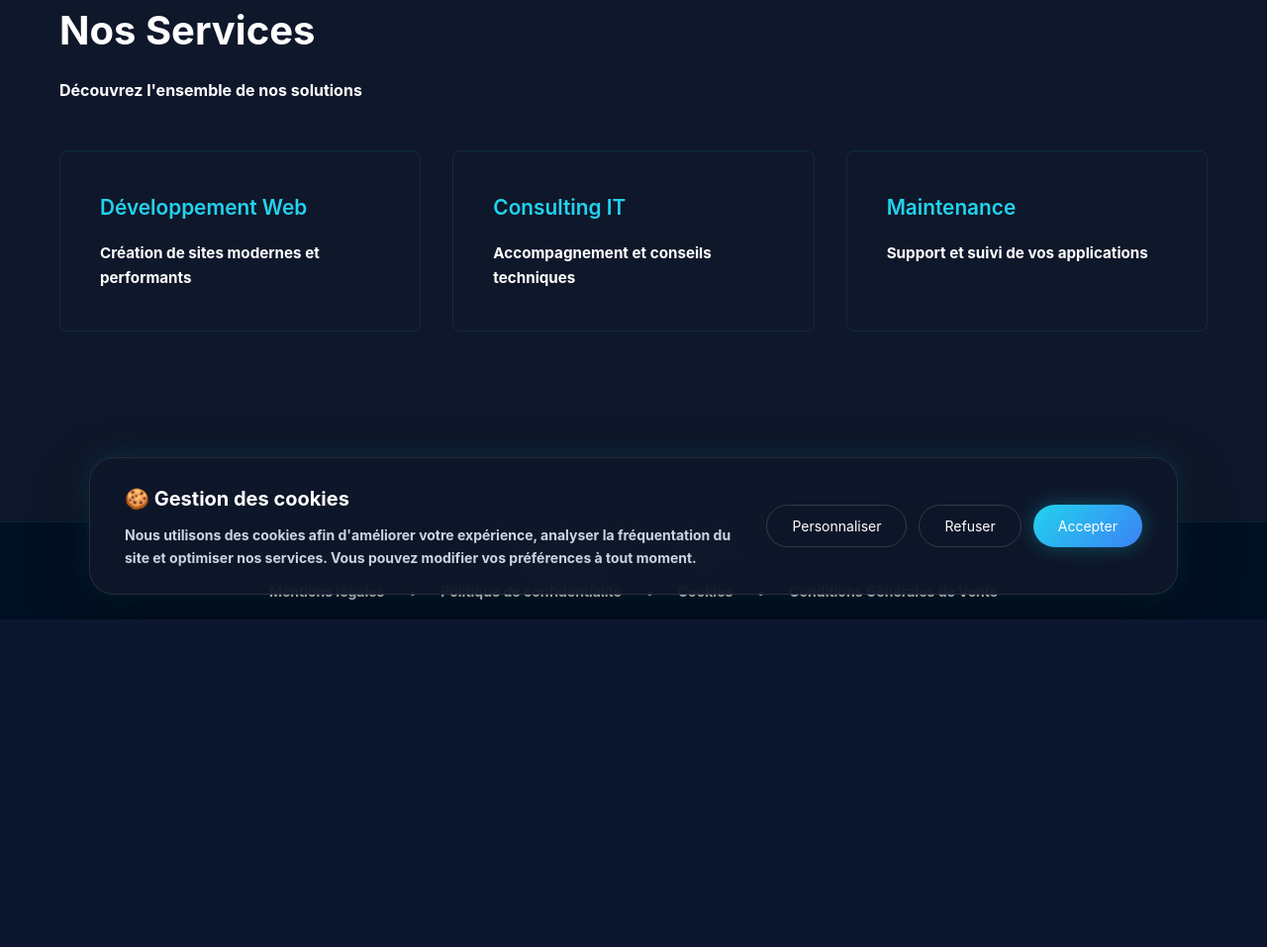
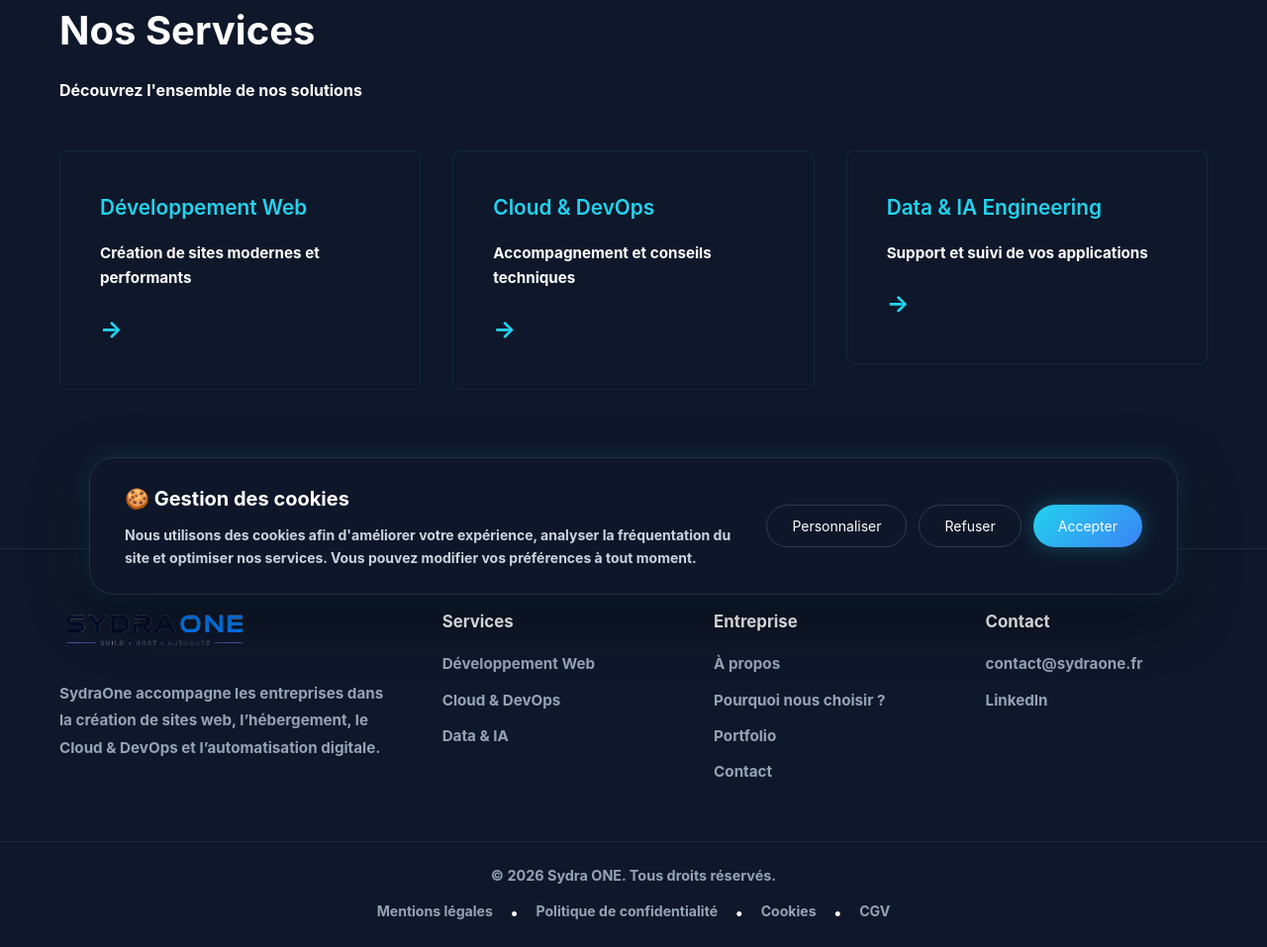
Before and after one commit to Sydra-ONE/Sydra-Website, a Flask app: page /services in a window 1280 px wide. Shown: the part 174-1131 px from the top of the page at 99% size. Before the commit the page ends 800 px from the top, so only its background shows below. Run offline with Flask 3, Linux system fonts and the light colour scheme.

Commit message:
Maj pp + service + footer

```diff
--- a/static/css/style.css
+++ b/static/css/style.css
@@ -427,14 +427,23 @@ section h2 {
     border: 1px solid rgba(0, 217, 255, 0.1);
     padding: 2.5rem;
     border-radius: 8px;
-    transition: all 0.3s ease;
+    transition:0.35s ease;
     position: relative;
+    cursor:pointer;
 }
 
 .service-card:hover {
-    transform: translateY(-6px);
+    transform: translateY(-8px);
     border-color: var(--accent);
-    box-shadow: 0 12px 40px rgba(0, 217, 255, 0.15);
+    box-shadow:
+        0 15px 35px rgba(34,211,238,0.15),
+        0 0 25px rgba(34,211,238,0.1);
+}
+
+.service-card-link{
+    text-decoration:none;
+    color:inherit;
+    display:block;
 }
 
 .service-card h3 {
@@ -449,6 +458,19 @@ section h2 {
     font-size: 0.95rem;
     line-height: 1.7;
 }
+
+.service-arrow{
+    display:block;
+    margin-top:20px;
+    font-size:24px;
+    color:var(--accent);
+    transition:0.3s ease;
+}
+
+.service-card:hover .service-arrow{
+    transform:translateX(8px);
+}
+
 
 /* Contact Section */
 .contact-hero {
@@ -763,35 +785,100 @@ section h2 {
 
 /* Footer */
 footer {
-    background: rgba(1, 15, 35, 0.95);
-    color: var(--medium-text);
+    background: #0f172a;
+    border-top: 1px solid rgba(255,255,255,0.08);
+    padding: 60px 0 0;
+    margin-top: 80px;
+}
+
+.footer-container {
+    display: grid;
+    grid-template-columns: 1.5fr 1fr 1fr 1fr;
+    gap: 50px;
+    padding-bottom: 45px;
+}
+
+.footer-logo {
+    max-width: 190px;
+    margin-bottom: 20px;
+}
+
+.footer-description {
+    color: #94a3b8;
+    line-height: 1.8;
+    max-width: 360px;
+    font-size: 0.95rem;
+}
+
+.footer-column h3 {
+    color: #ffffff;
+    margin-bottom: 18px;
+    font-size: 1.05rem;
+}
+
+.footer-column a {
+    display: block;
+    color: #94a3b8;
+    text-decoration: none;
+    margin-bottom: 12px;
+    font-size: 0.95rem;
+    transition: 0.3s ease;
+}
+
+.footer-column a:hover {
+    color: #67e8f9;
+    transform: translateX(5px);
+}
+
+.footer-bottom {
+    border-top: 1px solid rgba(255,255,255,0.08);
+    padding: 22px 20px;
     text-align: center;
-    padding: 1rem 0;
-    margin-top: 0;
-    border-top: 1px solid rgba(0, 217, 255, 0.1);
+}
+
+.footer-bottom p {
+    color: #94a3b8;
+    margin-bottom: 14px;
     font-size: 0.9rem;
 }
 
 .footer-links {
-    display:flex;
-    justify-content:center;
-    align-items:center;
-    flex-wrap:wrap;
-    gap:25px;
-    margin-top:20px;
+    display: flex;
+    justify-content: center;
+    flex-wrap: wrap;
+    gap: 18px;
 }
 
 .footer-links a {
-    color:var(--text-secondary);
-    text-decoration:none;
-    font-size:14px;
-    transition:0.3s ease;
+    color: #94a3b8;
+    text-decoration: none;
+    font-size: 0.88rem;
+    transition: 0.3s ease;
 }
 
 .footer-links a:hover {
-    color:var(--primary-light);
-    text-shadow:
-    0 0 10px rgba(34,211,238,0.5);
+    color: #67e8f9;
+}
+
+@media (max-width: 900px) {
+    .footer-container {
+        grid-template-columns: 1fr 1fr;
+    }
+}
+
+@media (max-width: 600px) {
+    .footer-container {
+        grid-template-columns: 1fr;
+        text-align: center;
+    }
+
+    .footer-description {
+        margin: auto;
+    }
+
+    .footer-logo {
+        margin: 0 auto 20px;
+    }
 }
 
 
--- a/templates/about.html
+++ b/templates/about.html
@@ -43,7 +43,7 @@
                 </div>
             </div>
             <div class="quote-image">
-                <img src="{{ url_for('static', filename='pictures/pp/pp_desvoy.jpg') }}" alt="Photo Dimitri DESVOY" class="quote-img">
+                <img src="{{ url_for('static', filename='pictures/pp/pp_desvoy.jpeg') }}" alt="Photo Dimitri DESVOY" class="quote-img">
             </div>
         </div>
 
@@ -89,7 +89,7 @@
                 </div>
             </div>
             <div class="quote-image">
-                <img src="{{ url_for('static', filename='pictures/pp/pp_chafi.jpg') }}" alt="Photo Samir CHAFI" class="quote-img">
+                <img src="{{ url_for('static', filename='pictures/pp/pp_chafi.jpeg') }}" alt="Photo Samir CHAFI" class="quote-img">
             </div>
         </div>
     </div>
--- a/templates/base.html
+++ b/templates/base.html
@@ -59,27 +59,57 @@
 
     <!-- Footer -->
     <footer>
-        <div class="container footer-content">
-            <p class="footer-copyright">&copy; 2026 Sydra ONE. Tous droits réservés.</p>
+        <div class="container footer-container">
+
+            <div class="footer-column">
+                <img src="{{ url_for('static', filename='pictures/logo/logo_txt_sydra.png') }}"
+                    alt="SydraOne"
+                    class="footer-logo">
+
+                <p class="footer-description">
+                    SydraOne accompagne les entreprises dans la création de sites web,
+                    l’hébergement, le Cloud & DevOps et l’automatisation digitale.
+                </p>
+            </div>
+
+            <div class="footer-column">
+                <h3>Services</h3>
+                <a href="/services/web">Développement Web</a>
+                <a href="/services/Cloud_et_DevOps">Cloud & DevOps</a>
+                <a href="/services/Data_IA">Data & IA</a>
+            </div>
+
+            <div class="footer-column">
+                <h3>Entreprise</h3>
+                <a href="/about">À propos</a>
+                <a href="/why_us">Pourquoi nous choisir ?</a>
+                <a href="/portfolio">Portfolio</a>
+                <a href="/contact">Contact</a>
+            </div>
+
+            <div class="footer-column">
+                <h3>Contact</h3>
+                <a href="mailto:contact@sydraone.fr">contact@sydraone.fr</a>
+                <a href="https://www.linkedin.com/in/sydra-one/" target="_blank">LinkedIn</a>
+            </div>
+
+        </div>
+
+        <div class="footer-bottom">
+            <p>&copy; 2026 Sydra ONE. Tous droits réservés.</p>
+
             <div class="footer-links">
-                <a href="/mentions-legales">
-                    Mentions légales
-                </a>
+                <a href="/mentions-legales">Mentions légales</a>
                 •
-                <a href="/confidentialite">
-                     Politique de confidentialité
-                </a>
+                <a href="/confidentialite">Politique de confidentialité</a>
                 •
-                <a href="/cookies">
-                     Cookies
-                </a>
+                <a href="/cookies">Cookies</a>
                 •
-                <a href="/cgv">
-                    Conditions Générales de Vente
-                </a>
+                <a href="/cgv">CGV</a>
             </div>
         </div>
     </footer>
+
 
     <script>
         const zoomableImages = document.querySelectorAll('.zoomable');
--- a/templates/mentions_legales.html
+++ b/templates/mentions_legales.html
@@ -33,7 +33,7 @@ Mentions légales - SydraOne
             <p>
                 <strong>SydraOne</strong><br>
                 Forme juridique : SAS (à compléter)<br>
-                Capital social : XXXX €<br>
+                Capital social : 5000 €<br>
                 Siège social : Adresse complète<br>
                 SIRET : XXXXXXXX<br>
                 RCS : XXXXXXXX
--- a/templates/services.html
+++ b/templates/services.html
@@ -5,22 +5,41 @@
 {% block content %}
 <section class="services">
     <div class="container">
-        <h1> Nos Services</h1>
-        <p class="intro">Découvrez l'ensemble de nos solutions</p>
+        <h1>Nos Services</h1>
+        <p class="intro">
+            Découvrez l'ensemble de nos solutions
+        </p>
 
         <div class="services-grid">
+            <a href="/services/web" class="service-card-link">
                 <div class="service-card">
                     <h3>Développement Web</h3>
                     <p>Création de sites modernes et performants</p>
+                    <span class="service-arrow">
+                        →
+                    </span>
                 </div>
+            </a>
+
+            <a href="/services/Cloud_et_DevOps" class="service-card-link">
                 <div class="service-card">
-                <h3>Consulting IT</h3>
+                    <h3>Cloud & DevOps</h3>
                     <p>Accompagnement et conseils techniques</p>
+                    <span class="service-arrow">
+                        →
+                    </span>
                 </div>
+            </a>
+
+            <a href="/services/Data_IA" class="service-card-link">
                 <div class="service-card">
-                <h3>Maintenance</h3>
+                    <h3>Data & IA Engineering</h3>
                     <p>Support et suivi de vos applications</p>
+                    <span class="service-arrow">
+                        →
+                    </span>
                 </div>
+            </a>
         </div>
     </div>
 </section>
```
Also changed, not shown: static/pictures/pp/pp_chafi.jpeg (added), static/pictures/pp/pp_chafi.jpg (deleted), static/pictures/pp/pp_desvoy.jpeg (added), static/pictures/pp/pp_desvoy.jpg (deleted). Lines whose indentation alone changed are shown as unchanged.
